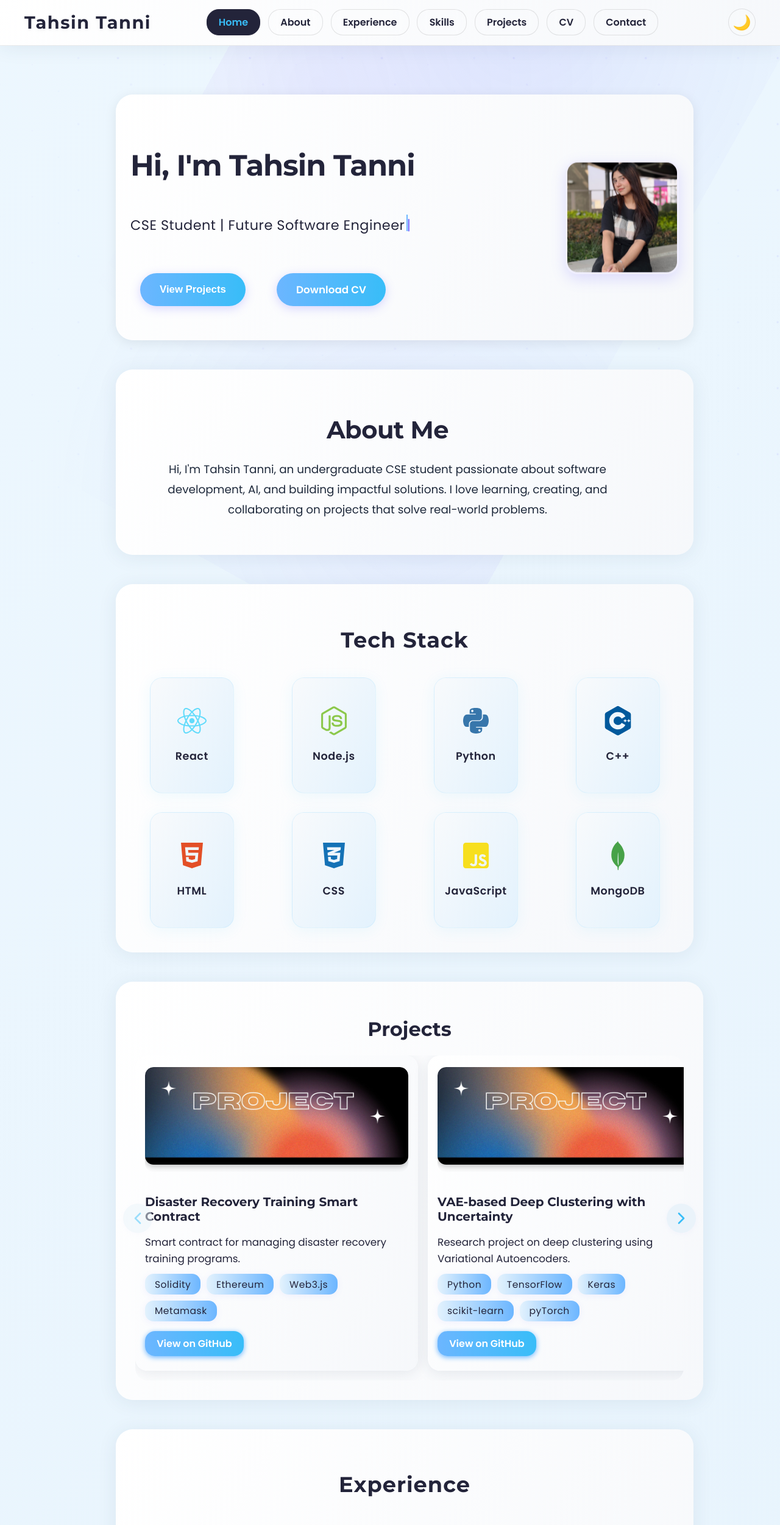
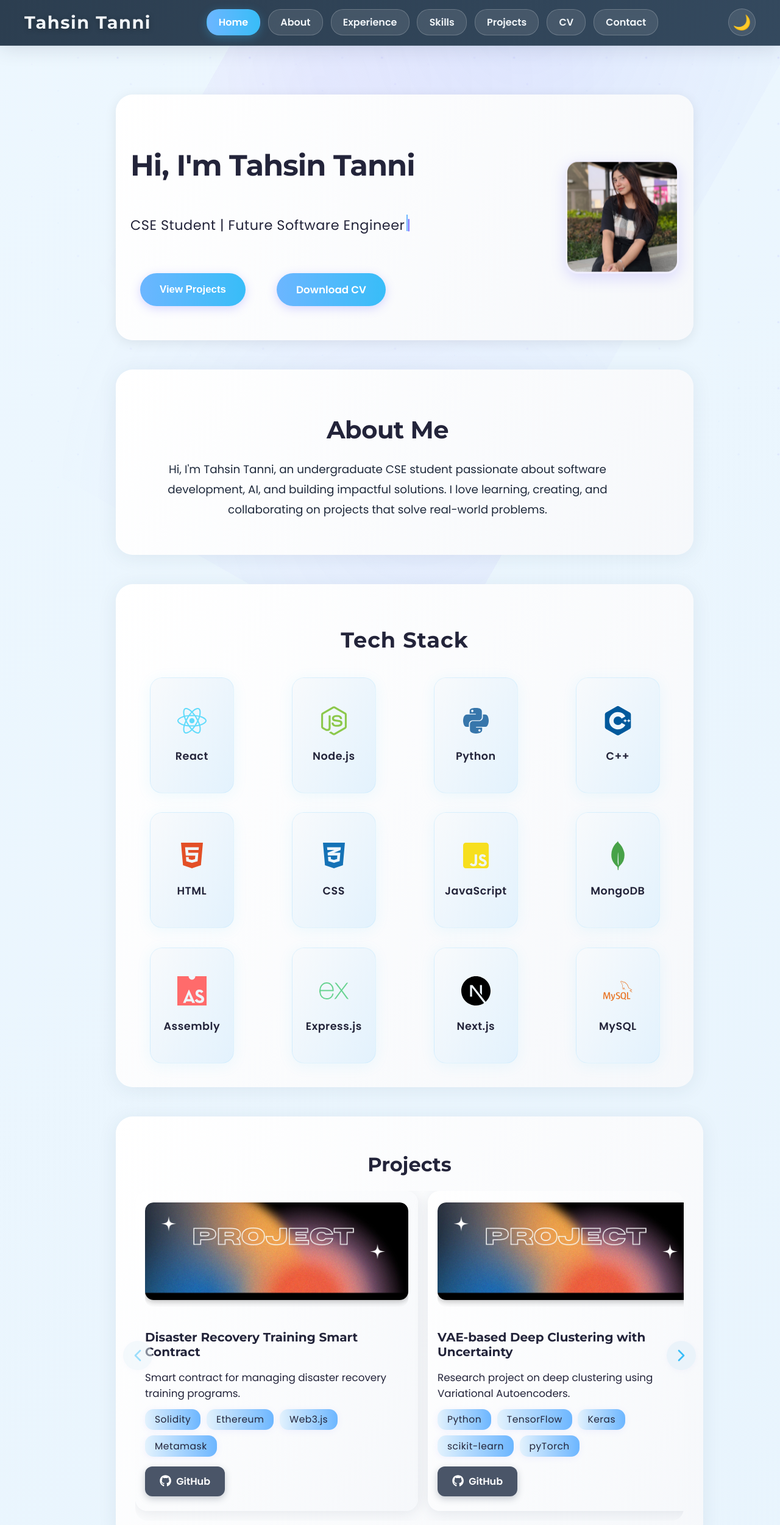
Before and after one commit to TahsinTanni/TahsinTanni.github.io, a React (Create React App) app: page / in a window 1280 px wide. Shown: the top 2501 px of the page at 61% size. Built offline with nearby package versions, Linux system fonts and the light colour scheme.

Commit message:
more designing

```diff
--- a/src/components/Experience.css
+++ b/src/components/Experience.css
@@ -54,34 +54,34 @@ body.dark .experience-heading {
   padding: 1.5rem;
   background: rgba(255, 255, 255, 0.6);
   border-radius: 16px;
-  border: 1px solid rgba(108, 99, 255, 0.1);
+  border: 1px solid rgba(56, 189, 248, 0.1);
   transition: all 0.3s ease;
 }
 
 .timeline-card:hover {
   transform: translateY(-2px);
-  box-shadow: 0 8px 25px rgba(108, 99, 255, 0.15);
-  border-color: rgba(108, 99, 255, 0.2);
+  box-shadow: 0 8px 25px rgba(56, 189, 248, 0.15);
+  border-color: rgba(56, 189, 248, 0.2);
 }
 
 body.dark .timeline-card {
   background: rgba(35, 36, 58, 0.6);
-  border: 1px solid rgba(138, 121, 255, 0.2);
+  border: 1px solid rgba(56, 189, 248, 0.2);
 }
 
 body.dark .timeline-card:hover {
-  box-shadow: 0 8px 25px rgba(138, 121, 255, 0.2);
-  border-color: rgba(138, 121, 255, 0.3);
+  box-shadow: 0 8px 25px rgba(56, 189, 248, 0.2);
+  border-color: rgba(56, 189, 248, 0.3);
 }
 
 .timeline-dot {
   width: 16px;
   height: 16px;
-  background: linear-gradient(135deg, #6C63FF 0%, #8A79FF 100%);
+  background: linear-gradient(135deg, #38bdf8 0%, #6cb6ff 100%);
   border-radius: 50%;
   flex-shrink: 0;
   margin-top: 0.3rem;
-  box-shadow: 0 2px 8px rgba(108, 99, 255, 0.3);
+  box-shadow: 0 2px 8px rgba(56, 189, 248, 0.3);
 }
 
 .timeline-content {
@@ -106,13 +106,13 @@ body.dark .role {
   display: inline-block;
   font-size: 1.1rem;
   font-weight: 600;
-  color: #6C63FF;
+  color: #38bdf8;
   font-family: 'Poppins', Arial, sans-serif;
   margin-bottom: 0.3rem;
 }
 
 body.dark .company {
-  color: #8A79FF;
+  color: #6cb6ff;
 }
 
 .duration {
--- a/src/components/Navbar.css
+++ b/src/components/Navbar.css
@@ -2,13 +2,13 @@
   display: flex;
   justify-content: space-between;
   align-items: center;
-  background: linear-gradient(120deg, #fff 0%, #f6f8fb 100%);
+  background: linear-gradient(120deg, #2c3e50 0%, #34495e 100%);
   padding: 0.9rem 2.5rem;
   position: sticky;
   top: 0;
   z-index: 100;
-  box-shadow: 0 4px 32px rgba(40,60,90,0.08);
-  border-bottom: 1px solid rgba(0,0,0,0.08);
+  box-shadow: 0 4px 32px rgba(44, 62, 80, 0.15);
+  border-bottom: 1px solid rgba(255,255,255,0.1);
   backdrop-filter: blur(10px);
   -webkit-backdrop-filter: blur(10px);
 }
@@ -21,11 +21,11 @@ body.dark .navbar {
 
 .navbar-logo {
   font-size: 1.8rem;
-  color: #23243a;
+  color: #f1f5f9;
   font-weight: 700;
   font-family: 'Montserrat', 'Poppins', Arial, sans-serif;
   letter-spacing: 1.5px;
-  text-shadow: 0 2px 8px rgba(0,0,0,0.05);
+  text-shadow: 0 2px 8px rgba(0,0,0,0.3);
 }
 
 body.dark .navbar-logo {
@@ -42,8 +42,8 @@ body.dark .navbar-logo {
 
 .navbar-links li button {
   background: rgba(255,255,255,0.1);
-  border: 1px solid rgba(0,0,0,0.1);
-  color: #23243a;
+  border: 1px solid rgba(255,255,255,0.2);
+  color: #f1f5f9;
   font-size: 1rem;
   padding: 0.5rem 1.2rem;
   border-radius: 20px;
@@ -56,17 +56,17 @@ body.dark .navbar-logo {
 }
 
 .navbar-links li button:hover {
-  background: rgba(36,36,58,0.1);
+  background: rgba(255,255,255,0.2);
   color: #38bdf8;
-  box-shadow: 0 4px 16px rgba(255,255,255,0.3);
+  box-shadow: 0 4px 16px rgba(56, 189, 248, 0.2);
   transform: translateY(-2px);
 }
 
 .navbar-links li button.active {
-  background: #23243a;
-  color: #38bdf8;
-  box-shadow: 0 4px 16px rgba(255,255,255,0.4);
-  border-color: #23243a;
+  background: linear-gradient(90deg, #6cb6ff 0%, #38bdf8 100%);
+  color: #fff;
+  box-shadow: 0 4px 16px rgba(56, 189, 248, 0.3);
+  border-color: transparent;
 }
 
 body.dark .navbar-links li button {
@@ -89,14 +89,14 @@ body.dark .navbar-links li button.active {
 }
 
 .theme-toggle {
-  background: rgba(255,255,255,0.2);
-  border: 1px solid rgba(0,0,0,0.1);
+  background: rgba(255,255,255,0.1);
+  border: 1px solid rgba(255,255,255,0.2);
   border-radius: 50%;
   font-size: 1.5rem;
   padding: 0.5rem;
   margin-left: 1.5rem;
   cursor: pointer;
-  color: #23243a;
+  color: #f1f5f9;
   transition: all 0.3s ease;
   backdrop-filter: blur(10px);
   -webkit-backdrop-filter: blur(10px);
@@ -108,9 +108,9 @@ body.dark .navbar-links li button.active {
 }
 
 .theme-toggle:hover {
-  background: rgba(0,0,0,0.05);
+  background: rgba(255,255,255,0.2);
   transform: rotate(180deg) scale(1.1);
-  box-shadow: 0 4px 16px rgba(0,0,0,0.1);
+  box-shadow: 0 4px 16px rgba(56, 189, 248, 0.2);
 }
 
 body.dark .theme-toggle {
@@ -128,8 +128,8 @@ body.dark .theme-toggle:hover {
   display: none;
   flex-direction: column;
   gap: 5px;
-  background: rgba(255,255,255,0.2);
-  border: 1px solid rgba(0,0,0,0.1);
+  background: rgba(255,255,255,0.1);
+  border: 1px solid rgba(255,255,255,0.2);
   border-radius: 8px;
   padding: 0.5rem;
   cursor: pointer;
@@ -139,14 +139,14 @@ body.dark .theme-toggle:hover {
 }
 
 .hamburger:hover {
-  background: rgba(0,0,0,0.05);
+  background: rgba(255,255,255,0.2);
 }
 
 .hamburger span {
   display: block;
   width: 24px;
   height: 3px;
-  background: #23243a;
+  background: #f1f5f9;
   border-radius: 2px;
   transition: all 0.3s ease;
 }
--- a/src/components/Projects.css
+++ b/src/components/Projects.css
@@ -202,6 +202,44 @@ body.dark .tech-tag:hover {
   box-shadow: 0 4px 18px #38bdf844;
 }
 
+.github-btn {
+  background: #4a5568;
+  color: #fff;
+  padding: 0.75rem 1.5rem;
+  border-radius: 12px;
+  font-weight: 600;
+  font-size: 1rem;
+  display: flex;
+  align-items: center;
+  gap: 0.5rem;
+  box-shadow: 0 4px 12px rgba(74, 85, 104, 0.3);
+  transition: all 0.3s ease;
+  text-decoration: none;
+  border: none;
+  outline: none;
+}
+
+.github-btn:hover {
+  background: #2d3748;
+  transform: translateY(-2px);
+  box-shadow: 0 6px 20px rgba(74, 85, 104, 0.4);
+}
+
+body.dark .github-btn {
+  background: #6b7280;
+  color: #f9fafb;
+  box-shadow: 0 4px 12px rgba(0, 0, 0, 0.3);
+}
+
+body.dark .github-btn:hover {
+  background: #9ca3af;
+  box-shadow: 0 6px 20px rgba(0, 0, 0, 0.4);
+}
+
+.github-icon {
+  font-size: 1.2rem;
+}
+
 .see-more-card {
   justify-content: center;
   align-items: center;
--- a/src/components/Projects.js
+++ b/src/components/Projects.js
@@ -3,6 +3,7 @@ import { motion } from 'framer-motion';
 import './Projects.css';
 import placeholder from '../assets/placeholder.jpg';
 import { FiExternalLink, FiChevronRight, FiChevronLeft } from 'react-icons/fi';
+import { FaGithub } from 'react-icons/fa';
 
 const projects = [
   {
@@ -113,8 +114,11 @@ function Projects() {
                     href={proj.code}
                     target="_blank"
                     rel="noopener noreferrer"
-                    className="project-btn"
-                  >View on GitHub</a>
+                    className="project-btn github-btn"
+                  >
+                    <FaGithub className="github-icon" />
+                    GitHub
+                  </a>
                 </div>
               </div>
             </motion.div>
--- a/src/components/Skills.css
+++ b/src/components/Skills.css
@@ -64,6 +64,8 @@ body.dark .skills-heading {
   cursor: pointer;
   will-change: transform;
   border: 1px solid rgba(56,189,248,0.1);
+  position: relative;
+  overflow: hidden;
 }
 
 body.dark .skill-card {
@@ -103,10 +105,68 @@ body.dark .skill-card h3 {
   display: flex;
   align-items: center;
   justify-content: center;
+  z-index: 2;
 }
 
 .skill-card:hover .skill-icon {
-  transform: scale(1.15) rotateY(180deg);
+  transform: scale(1.1);
+}
+
+.skill-content {
+  position: relative;
+  display: flex;
+  flex-direction: column;
+  align-items: center;
+  justify-content: center;
+  width: 100%;
+  height: 100%;
+}
+
+.circular-progress {
+  position: absolute;
+  top: 50%;
+  left: 50%;
+  transform: translate(-50%, -50%);
+  opacity: 0;
+  transition: opacity 0.3s ease;
+  pointer-events: none;
+}
+
+.circular-progress.visible {
+  opacity: 1;
+}
+
+.circular-progress svg {
+  transform: rotate(-90deg);
+}
+
+.percentage-text {
+  position: absolute;
+  top: 50%;
+  left: 50%;
+  transform: translate(-50%, -50%);
+  font-size: 1.2rem;
+  font-weight: 700;
+  color: #38bdf8;
+  font-family: 'Montserrat', 'Poppins', Arial, sans-serif;
+}
+
+body.dark .percentage-text {
+  color: #38bdf8;
+}
+
+body.dark .circular-progress circle:first-child {
+  stroke: #23243a;
+}
+
+body.dark .circular-progress circle:last-child {
+  stroke: #38bdf8;
+}
+
+.skill-card:hover .skill-icon,
+.skill-card:hover .skill-name {
+  opacity: 0;
+  transition: opacity 0.3s ease;
 }
 
 .skill-card ul {
--- a/src/components/Skills.js
+++ b/src/components/Skills.js
@@ -1,18 +1,22 @@
-import React from 'react';
+import React, { useState } from 'react';
 import { FaReact, FaNodeJs, FaPython, FaHtml5, FaCss3Alt, FaJsSquare } from 'react-icons/fa';
-import { SiCplusplus, SiMongodb } from 'react-icons/si';
+import { SiCplusplus, SiMongodb, SiExpress, SiNextdotjs, SiMysql, SiAssemblyscript } from 'react-icons/si';
 import { motion } from 'framer-motion';
 import './Skills.css';
 
 const skills = [
-  { name: "React", icon: <FaReact color="#61DBFB" /> },
-  { name: "Node.js", icon: <FaNodeJs color="#8CC84B" /> },
-  { name: "Python", icon: <FaPython color="#3776AB" /> },
-  { name: "C++", icon: <SiCplusplus color="#00599C" /> },
-  { name: "HTML", icon: <FaHtml5 color="#E34F26" /> },
-  { name: "CSS", icon: <FaCss3Alt color="#1572B6" /> },
-  { name: "JavaScript", icon: <FaJsSquare color="#F7DF1E" /> },
-  { name: "MongoDB", icon: <SiMongodb color="#47A248" /> },
+  { name: "React", icon: <FaReact color="#61DBFB" />, percentage: 95 },
+  { name: "Node.js", icon: <FaNodeJs color="#8CC84B" />, percentage: 90 },
+  { name: "Python", icon: <FaPython color="#3776AB" />, percentage: 88 },
+  { name: "C++", icon: <SiCplusplus color="#00599C" />, percentage: 93 },
+  { name: "HTML", icon: <FaHtml5 color="#E34F26" />, percentage: 96 },
+  { name: "CSS", icon: <FaCss3Alt color="#1572B6" />, percentage: 94 },
+  { name: "JavaScript", icon: <FaJsSquare color="#F7DF1E" />, percentage: 91 },
+  { name: "MongoDB", icon: <SiMongodb color="#47A248" />, percentage: 87 },
+  { name: "Assembly", icon: <SiAssemblyscript color="#FF6B6B" />, percentage: 85 },
+  { name: "Express.js", icon: <SiExpress color="#68D391" />, percentage: 89 },
+  { name: "Next.js", icon: <SiNextdotjs color="#000000" />, percentage: 88 },
+  { name: "MySQL", icon: <SiMysql color="#E97627" />, percentage: 82 },
 ];
 
 const cardVariants = {
@@ -25,7 +29,48 @@ const cardVariants = {
   }),
 };
 
+const CircularProgress = ({ percentage, isVisible }) => {
+  const radius = 45;
+  const strokeWidth = 6;
+  const normalizedRadius = radius - strokeWidth * 2;
+  const circumference = normalizedRadius * 2 * Math.PI;
+  const strokeDasharray = `${circumference} ${circumference}`;
+  const strokeDashoffset = circumference - (percentage / 100) * circumference;
+
+  return (
+    <div className={`circular-progress ${isVisible ? 'visible' : ''}`}>
+      <svg height={radius * 2} width={radius * 2}>
+        <circle
+          stroke="#e3f2fd"
+          fill="transparent"
+          strokeWidth={strokeWidth}
+          r={normalizedRadius}
+          cx={radius}
+          cy={radius}
+        />
+        <circle
+          stroke="#38bdf8"
+          fill="transparent"
+          strokeWidth={strokeWidth}
+          strokeDasharray={strokeDasharray}
+          style={{
+            strokeDashoffset: isVisible ? strokeDashoffset : circumference,
+            transition: 'stroke-dashoffset 1s ease-in-out'
+          }}
+          strokeLinecap="round"
+          r={normalizedRadius}
+          cx={radius}
+          cy={radius}
+        />
+      </svg>
+      <div className="percentage-text">{percentage}%</div>
+    </div>
+  );
+};
+
 function Skills() {
+  const [hoveredSkill, setHoveredSkill] = useState(null);
+
   return (
     <section id="skills" className="skills-section">
       <h2 className="skills-heading">Tech Stack</h2>
@@ -40,9 +85,17 @@ function Skills() {
             variants={cardVariants}
             whileHover={{ scale: 1.08, boxShadow: "0 0 24px #6C63FF" }}
             className="skill-card"
+            onMouseEnter={() => setHoveredSkill(skill.name)}
+            onMouseLeave={() => setHoveredSkill(null)}
           >
-            <div className="skill-icon">{skill.icon}</div>
-            <span className="skill-name">{skill.name}</span>
+            <div className="skill-content">
+              <div className="skill-icon">{skill.icon}</div>
+              <span className="skill-name">{skill.name}</span>
+              <CircularProgress
+                percentage={skill.percentage}
+                isVisible={hoveredSkill === skill.name}
+              />
+            </div>
           </motion.div>
         ))}
       </div>
```
